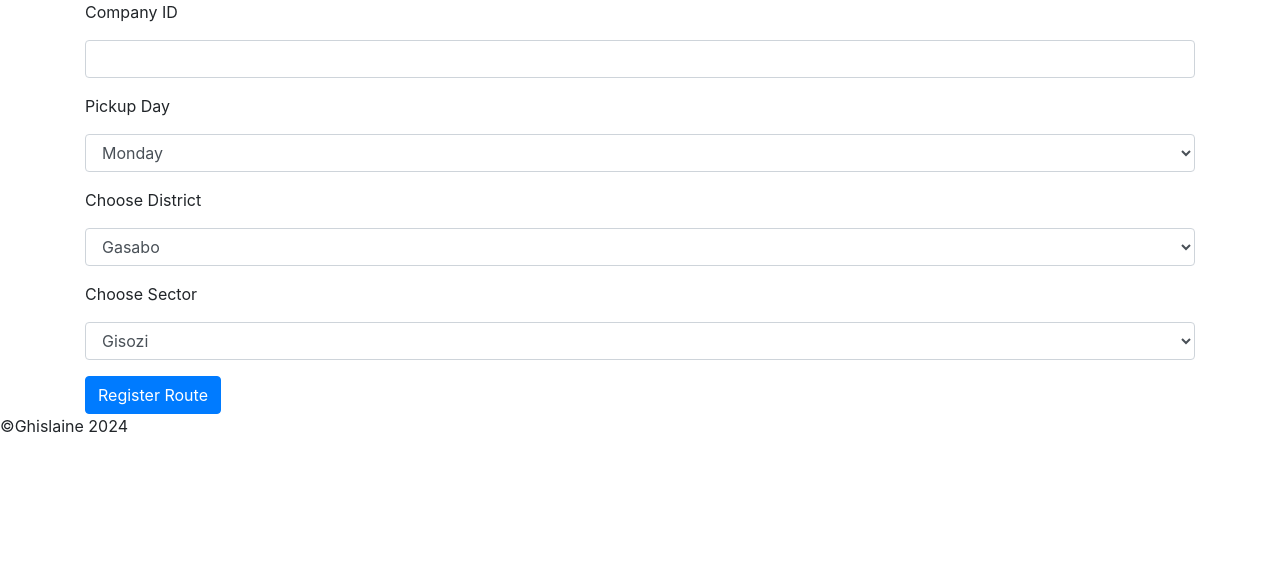
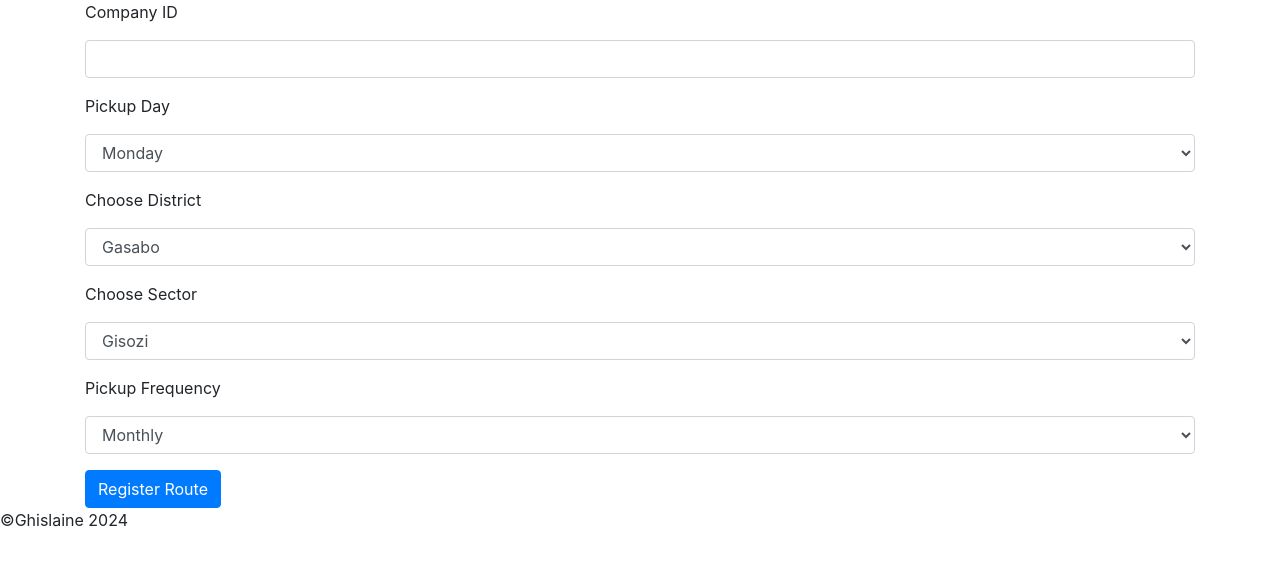
Before and after one commit to Ghyghi/wasteManagement, a Flask app: page /route/register in a window 1280 px wide. Shown: the top 566 px of the page. Run offline with Flask 3, Linux system fonts and the light colour scheme; the visitor is signed in with stand-in values (Sample User, id 1).

Commit message:
Admin can create route

```diff
--- a/waste/forms.py
+++ b/waste/forms.py
@@ -41,6 +41,7 @@ nyarugenge_sectors = [
     ('Nyamirambo', 'Nyamirambo'),
     ('Kimisagara', 'Kimisagara')
 ]
+freq = [('Monthly', 'Monthly'), ('Weekly', 'Weekly')]
 sectors = gasabo_sectors + kicukiro_sectors + nyarugenge_sectors
 class AdminRegisterForm(FlaskForm):
     companyname = StringField('Company Name', validators=[InputRequired(), Length(min=4, max=25)])
@@ -77,6 +78,7 @@ class RoutesForm(FlaskForm):
     days = SelectField('Pickup Day', choices=days_of_the_week, validators=[InputRequired()])
     district = SelectField('Choose District', choices=districts, validators=[InputRequired()])
     sector = SelectField('Choose Sector', choices=sectors, validators=[InputRequired()])
+    frequency = SelectField('Pickup Frequency', choices=freq, validators=[InputRequired()])
     submit = SubmitField('Register Route')
 class CollectorRegisterForm(FlaskForm):
     firstname = StringField('First Name', validators=[InputRequired()])
--- a/waste/models.py
+++ b/waste/models.py
@@ -53,3 +53,4 @@ class Routes(db.Model):
     company_id = db.Column(db.Integer, db.ForeignKey('adminuser.admin_id', ondelete='CASCADE', onupdate='CASCADE', name='fk_admin_profile_adminuser_adminid'), nullable=False)
     route_name = db.Column(db.String(255), unique=True, nullable=False)
     pickup_days = db.Column(db.String(255), nullable=False)
+    frequency = db.Column(db.String(255), nullable=False)
--- a/waste/routes.py
+++ b/waste/routes.py
@@ -169,10 +169,11 @@ def register_routes(app):
             pickup_days = form.days.data
             district = form.district.data
             sector = form.sector.data
+            frequency = form.frequency.data
 
             route_name = f"{sector},{district}"
 
-            print(f"Comany: {company_id} days: {pickup_days} route: {route_name}")
+            print(f"Comany: {company_id} days: {pickup_days} route: {route_name} frequency {frequency}")
 
             #Check whether the route exists
             existing_route = Routes.query.filter(Routes.route_name == route_name).first()
@@ -181,7 +182,7 @@ def register_routes(app):
                 flash_message('Route already exists', 'warning')
                 return redirect(url_for('route_register'))
             else:
-                new_route = Routes(company_id=company_id, pickup_days=pickup_days, route_name=route_name)
+                new_route = Routes(company_id=company_id, pickup_days=pickup_days, route_name=route_name, frequency=frequency)
                 db.session.add(new_route)
                 db.session.commit()
                 flash_message('Route registered successfully,', 'success')
--- a/waste/templates/admin/dashboard.html
+++ b/waste/templates/admin/dashboard.html
@@ -32,6 +32,7 @@
                     <th>Company</th>
                     <th>Routes</th>
                     <th>Days</th>
+                    <th>Frequency</th>
                 </tr>
             </thead>
             <tbody>
@@ -41,6 +42,7 @@
                     <td>{{ company.companyname }}</td>
                     <td>{{ route.route_name }}</td>
                     <td>{{ route.pickup_days }}</td>
+                    <td>{{ route.frequency }}</td>
                 </tr>
                 {% endfor %}
             </tbody>
--- a/waste/templates/admin/routes.html
+++ b/waste/templates/admin/routes.html
@@ -24,6 +24,11 @@
         <div class="form-group">
             <label for="{{ form.sector.id }}">{{ form.sector.label }}</label>
             {{ form.sector(class_="form-control") }}
+        </div>
+
+        <div class="form-group">
+            <label for="{{ form.frequency.id }}">{{ form.frequency.label }}</label>
+            {{ form.frequency(class_="form-control") }}
         </div>
 
         {{ form.submit(class="btn btn-primary") }}
```
Also changed, not shown: migrations/versions/58117e69b69b_added_frequency.py (added, +32 -0 lines).
